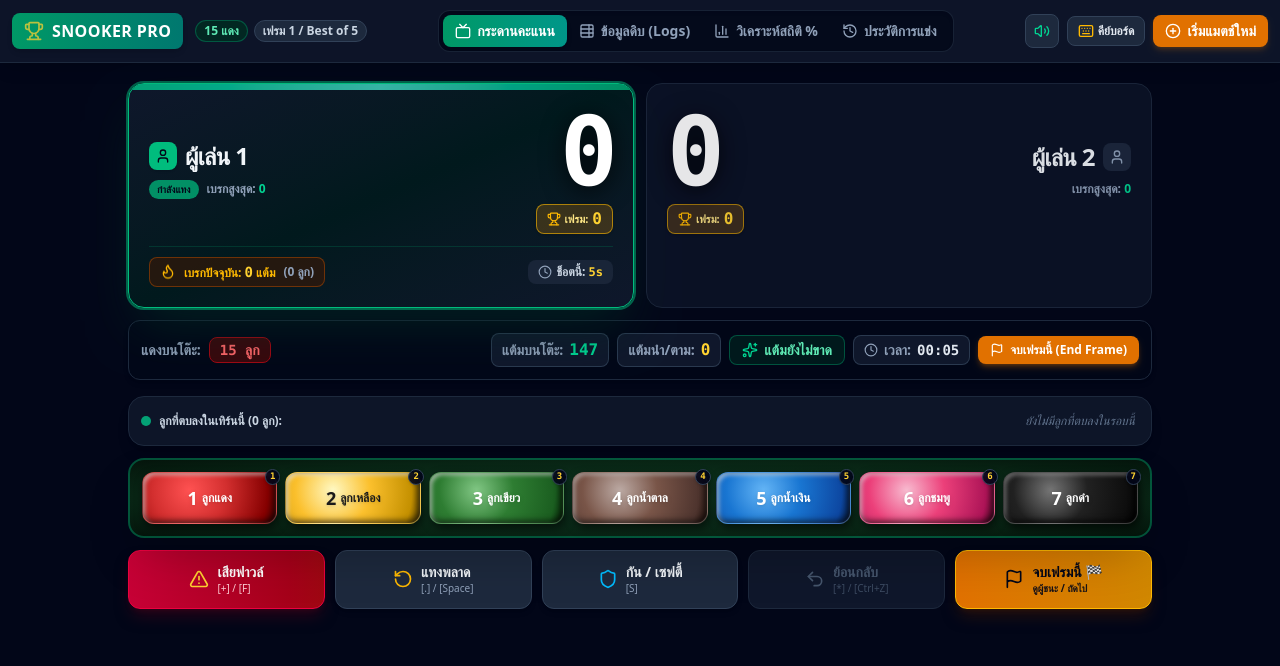
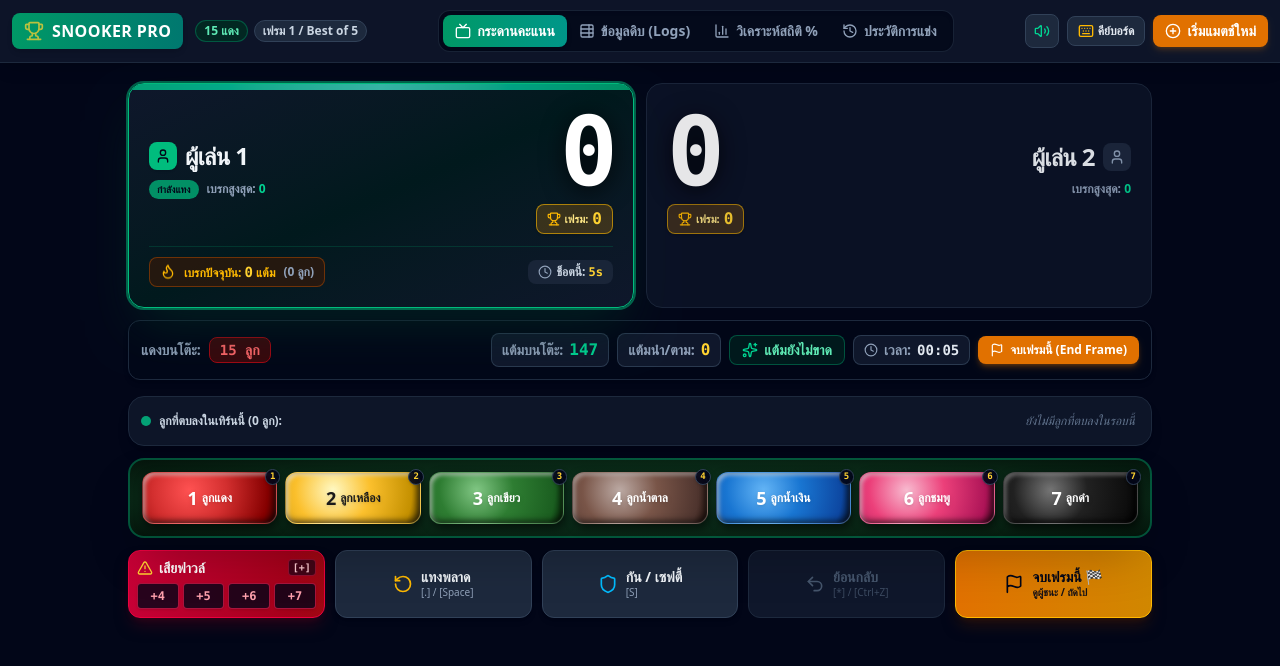
Before and after one commit to panuwatch-pop/snooker-analyzer, a React (Vite) app: page / in a window 1280 px wide. Shown: the top 666 px of the page. Built offline with nearby package versions, Linux system fonts and the light colour scheme.

Commit message:
FOUL ปัญหา

```diff
--- a/src/App.tsx
+++ b/src/App.tsx
@@ -334,10 +334,28 @@ export function App() {
     }
   };
 
-  const handleSubmitFoul = (points: number, options: { isFreeBall: boolean; switchStriker: boolean; note?: string }) => {
+  const handleSubmitFoul = useCallback((points: number, options: { isFreeBall: boolean; switchStriker: boolean; note?: string }) => {
     soundManager.playFoulSound();
     const duration = Math.max(1, Math.floor((Date.now() - shotStartTime) / 1000));
     const shotNumber = (currentFrame.shots?.length || 0) + 1;
+
+    let updatedShots = [...currentFrame.shots];
+    let updatedVisits = [...currentFrame.visits];
+
+    // If current striker committed foul without scoring, opponent's previous defense was good
+    if (ballsInCurrentVisit === 0 && updatedVisits.length > 0) {
+      const prevVisit = updatedVisits[updatedVisits.length - 1];
+      if (prevVisit.playerIndex !== activeStrikerIndex) {
+        prevVisit.endedWithOpportunityGiven = false;
+        for (let i = updatedShots.length - 1; i >= 0; i--) {
+          if (updatedShots[i].playerIndex !== activeStrikerIndex) {
+            updatedShots[i].concededOpportunity = false;
+            updatedShots[i].notes = 'ป้องกันดี (อีกฝ่ายทำแต้มไม่ได้)';
+            break;
+          }
+        }
+      }
+    }
 
     const foulShot: Shot = {
       id: 'shot-' + Date.now(),
@@ -376,8 +394,8 @@ export function App() {
     const newP2Score = activeStrikerIndex === 0 ? currentFrame.player2Score + points : currentFrame.player2Score;
     const nextStrikerIndex = (options.switchStriker ? (activeStrikerIndex === 0 ? 1 : 0) : activeStrikerIndex) as 0 | 1;
 
-    const updatedShots = [...currentFrame.shots, foulShot];
-    const updatedVisits = [...currentFrame.visits, visitRecord];
+    updatedShots.push(foulShot);
+    updatedVisits.push(visitRecord);
 
     const p1Stats = calculatePlayerStats(updatedShots, updatedVisits, 0, updatedShots.filter(s => s.playerIndex === 1));
     const p2Stats = calculatePlayerStats(updatedShots, updatedVisits, 1, updatedShots.filter(s => s.playerIndex === 0));
@@ -401,7 +419,20 @@ export function App() {
     setCurrentVisitNumber(prev => prev + 1);
     setCurrentVisitShots([]);
     setShotStartTime(Date.now());
-  };
+  }, [
+    activeStrikerIndex,
+    ballsInCurrentVisit,
+    currentBreak,
+    currentFrame,
+    currentVisitNumber,
+    currentVisitShots,
+    match,
+    shotStartTime,
+  ]);
+
+  const handleDirectFoul = useCallback((points: number) => {
+    handleSubmitFoul(points, { isFreeBall: false, switchStriker: true, note: `ฟาวล์ ${points} แต้ม` });
+  }, [handleSubmitFoul]);
 
   const handleUndo = useCallback(() => {
     if (!currentFrame.shots || currentFrame.shots.length === 0) return;
@@ -643,6 +674,7 @@ export function App() {
               onPotBall={handlePotBall}
               onAddCustomPoints={handleAddCustomPoints}
               onOpenFoulModal={() => setIsFoulModalOpen(true)}
+              onDirectFoul={handleDirectFoul}
               onEndTurn={handleEndTurn}
               onUndo={handleUndo}
               onEndFrame={() => setIsFrameEndModalOpen(true)}
--- a/src/components/BallPots.tsx
+++ b/src/components/BallPots.tsx
@@ -11,6 +11,7 @@ interface BallPotsProps {
   onPotBall: (ball: BallColor) => void;
   onAddCustomPoints: (points: number, label: string) => void;
   onOpenFoulModal: () => void;
+  onDirectFoul?: (points: number) => void;
   onEndTurn: (reason?: 'miss' | 'safety' | 'end-turn') => void;
   onUndo: () => void;
   onEndFrame: () => void;
@@ -26,6 +27,7 @@ export const BallPots: React.FC<BallPotsProps> = ({
   onPotBall,
   onAddCustomPoints,
   onOpenFoulModal,
+  onDirectFoul,
   onEndTurn,
   onUndo,
   onEndFrame,
@@ -116,16 +118,37 @@ export const BallPots: React.FC<BallPotsProps> = ({
 
       {/* Action Controls: Foul, Miss, Safety, Undo, End Frame */}
       <div className="grid grid-cols-2 sm:grid-cols-5 gap-2.5">
-        <button
-          onClick={onOpenFoulModal}
-          className="flex items-center justify-center space-x-2 bg-gradient-to-r from-rose-700 to-red-800 hover:from-rose-600 hover:to-red-700 text-white font-extrabold py-3 px-3 rounded-xl border border-rose-600 shadow-lg shadow-rose-950/50 cursor-pointer active:scale-98 transition-all"
-        >
-          <AlertTriangle className="w-5 h-5 text-amber-300 flex-shrink-0" />
-          <div className="text-left">
-            <div className="text-xs sm:text-sm leading-tight">เสียฟาวล์</div>
-            <div className="text-[10px] text-rose-200 font-normal">[+] / [F]</div>
+        {/* Foul Button Card with Quick direct +4, +5, +6, +7 pills */}
+        <div className="flex flex-col bg-gradient-to-r from-rose-700 to-red-800 rounded-xl border border-rose-600 shadow-lg shadow-rose-950/50 p-2 space-y-1.5 justify-between">
+          <div
+            onClick={onOpenFoulModal}
+            className="flex items-center justify-between cursor-pointer active:scale-98 transition-transform"
+          >
+            <div className="flex items-center space-x-1.5">
+              <AlertTriangle className="w-4 h-4 text-amber-300 flex-shrink-0" />
+              <span className="text-xs sm:text-sm font-extrabold text-white leading-tight">เสียฟาวล์</span>
+            </div>
+            <span className="text-[10px] text-rose-200 font-mono font-bold bg-slate-950/60 px-1 rounded border border-rose-500/40">[+]</span>
           </div>
-        </button>
+
+          <div className="grid grid-cols-4 gap-1">
+            {[4, 5, 6, 7].map((pts) => (
+              <button
+                key={pts}
+                type="button"
+                onClick={(e) => {
+                  e.stopPropagation();
+                  if (onDirectFoul) onDirectFoul(pts);
+                  else onOpenFoulModal();
+                }}
+                title={`บันทึกฟาวล์ ${pts} แต้มทันที`}
+                className="bg-slate-950/80 hover:bg-white text-rose-300 hover:text-slate-950 font-mono font-black text-xs py-1 rounded border border-rose-500/60 transition-colors active:scale-90 cursor-pointer shadow"
+              >
+                +{pts}
+              </button>
+            ))}
+          </div>
+        </div>
 
         <button
           onClick={() => onEndTurn('miss')}
```
